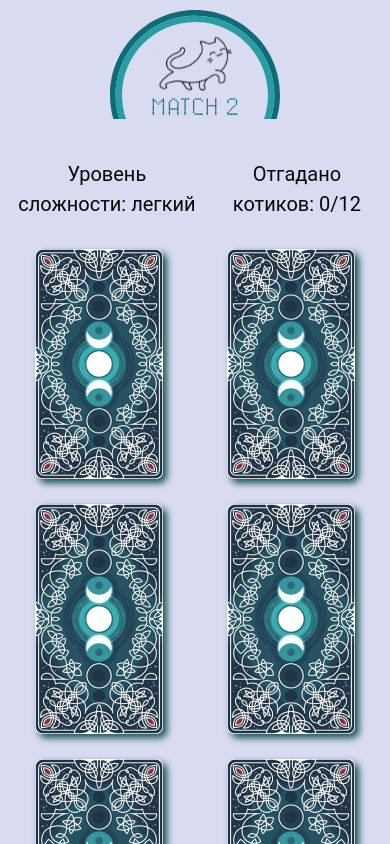
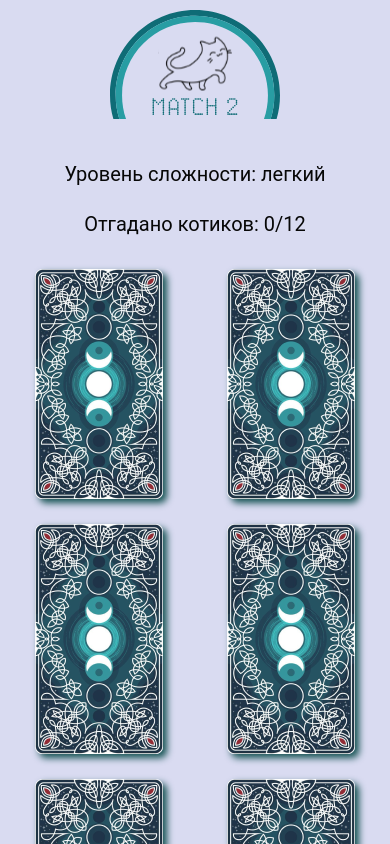
Before and after one commit to Qumansa/memory-game, a React (Vite) app: page /game in a window 390 px wide. Shown: the top 844 px of the page. Built offline with nearby package versions, Linux system fonts and the light colour scheme; a web font is replaced by a local one.

Commit message:
Адаптив
Улучшен адаптив приложения

```diff
--- a/index.html
+++ b/index.html
@@ -5,7 +5,7 @@
 	<meta charset="UTF-8" />
 	<link rel="icon" type="image/svg+xml" href="/vite.svg" />
 	<meta name="viewport" content="width=device-width, initial-scale=1.0" />
-	<title>MATCH 2</title>
+	<title>MATCH&nbsp;2</title>
 </head>
 
 <body>
--- a/src/app/pages/game/features/cardList/styles.module.scss
+++ b/src/app/pages/game/features/cardList/styles.module.scss
@@ -4,5 +4,5 @@
 	gap: 2.5rem;
 
 	width: 100%;
-	padding: 3rem 0;
+	margin-top: 3rem;
 }
--- a/src/app/pages/game/features/infoPanel/index.tsx
+++ b/src/app/pages/game/features/infoPanel/index.tsx
@@ -15,15 +15,14 @@ export const InfoPanel = () => {
 	const totalCats = useAppSelector((state) => state.cats.cats[difficulty]).length;
 
 	const transformedDifficulty = difficulty.toLowerCase();
-
-	const memoizedDifficulty = useMemo(() => difficulty.toLowerCase(), [isGameOver]);
+	const memoizedDifficulty = useMemo(() => difficulty, [isGameOver]);
 
 	const amountOfCatsGuessed =
-		isGameOver && seconds > 0 && memoizedDifficulty === transformedDifficulty
-			? ' все!'
-			: memoizedDifficulty === transformedDifficulty
-			? ` ${score}/${totalCats}`
-			: ` 0/${totalCats}`;
+		isGameOver && seconds > 0 && memoizedDifficulty === difficulty
+			? 'все!'
+			: memoizedDifficulty === difficulty
+			? `${score}/${totalCats}`
+			: `0/${totalCats}`;
 
 	return (
 		<div className={styles.game__info}>
--- a/src/app/pages/game/features/infoPanel/styles.module.scss
+++ b/src/app/pages/game/features/infoPanel/styles.module.scss
@@ -1,9 +1,13 @@
 .game {
 	&__info {
 		display: flex;
-		column-gap: 2rem;
+		gap: 2rem;
 		align-items: center;
 		justify-content: space-between;
+		@media (max-width: 600px) {
+			flex-wrap: wrap;
+			justify-content: center;
+		}
 	}
 
 	&__text {
--- a/src/app/pages/game/index.tsx
+++ b/src/app/pages/game/index.tsx
@@ -10,12 +10,11 @@ export const Game = () => {
 	const isGameOver = useAppSelector(selectIsGameOver);
 
 	return (
-		<section className={styles.game}>
+		<section className={`${styles.game} ${global.section}`}>
 			<div className={global.container}>
 				<h2 className={global.srOnly}>Игра</h2>
 				<InfoPanel />
 				{isGameOver ? <GameOver /> : <CardList />}
-				{/* <GameOver /> */}
 			</div>
 		</section>
 	);
--- a/src/app/pages/home/index.tsx
+++ b/src/app/pages/home/index.tsx
@@ -6,12 +6,12 @@ import styles from './styles.module.scss';
 
 export const Home = () => {
 	return (
-		<section className={styles.home}>
-			<div className={`${global.container} ${styles.home__container}`}>
+		<section className={global.section}>
+			<div className={`${styles.home__container} ${global.container}`}>
 				<h2 className={global.srOnly}>Старт</h2>
 				<p
 					className={`${styles.home__text} ${styles.home__text_big} ${styles.home__text_center} ${styles.home__text_bold}`}>
-					Добро пожаловать в игру "MATCH 2"!
+					Добро пожаловать в игру "MATCH&nbsp;2"!
 				</p>
 				<p className={`${styles.home__text} ${styles.home__text_withIndent}`}>
 					В этой игре Вы сможете потренировать свою память и полюбоваться прекрасными животными. Правила очень
--- a/src/components/difficulty/styles.module.scss
+++ b/src/components/difficulty/styles.module.scss
@@ -2,8 +2,14 @@
 
 .difficulty {
 	display: flex;
+	flex-wrap: wrap;
+	row-gap: 2rem;
 	column-gap: 1rem;
 	align-items: center;
+	justify-content: center;
+	&__label {
+		text-align: center;
+	}
 	&__select {
 		position: relative;
 
--- a/src/layout/index.tsx
+++ b/src/layout/index.tsx
@@ -8,6 +8,7 @@ export const Layout = () => {
 		<>
 			<Header />
 			<main className={global.main}>
+				<h1 className={global.srOnly}>MATCH&nbsp;2. Найдите одинаковые изображения!</h1>
 				<Outlet />
 			</main>
 		</>
--- a/src/styles/base.scss
+++ b/src/styles/base.scss
@@ -13,7 +13,6 @@ html {
 	font-size: 62.5%;
 	font-weight: 400;
 	color: variables.$black;
-	// scroll-padding: 8.3rem;
 }
 
 @media (prefers-reduced-motion: no-preference) {
--- a/src/styles/global.module.scss
+++ b/src/styles/global.module.scss
@@ -17,18 +17,8 @@
 	border: 0;
 }
 
-.main {
-	margin-top: 3rem;
-}
-
 .section {
-	padding: 10rem 0;
-	&__title {
-		@include mixins.largeFontSize();
-
-		font-weight: 700;
-		text-align: center;
-	}
+	padding: 3rem 0;
 }
 
 .container {
```
